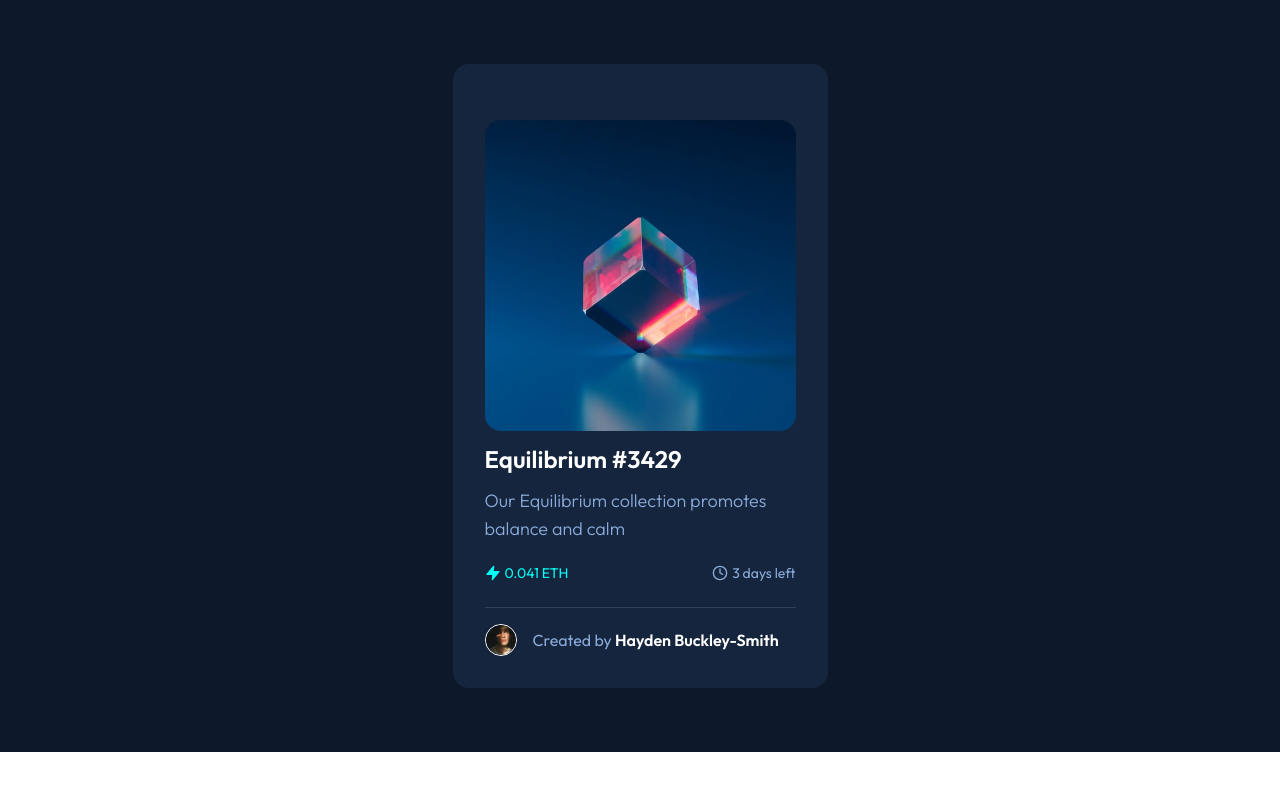
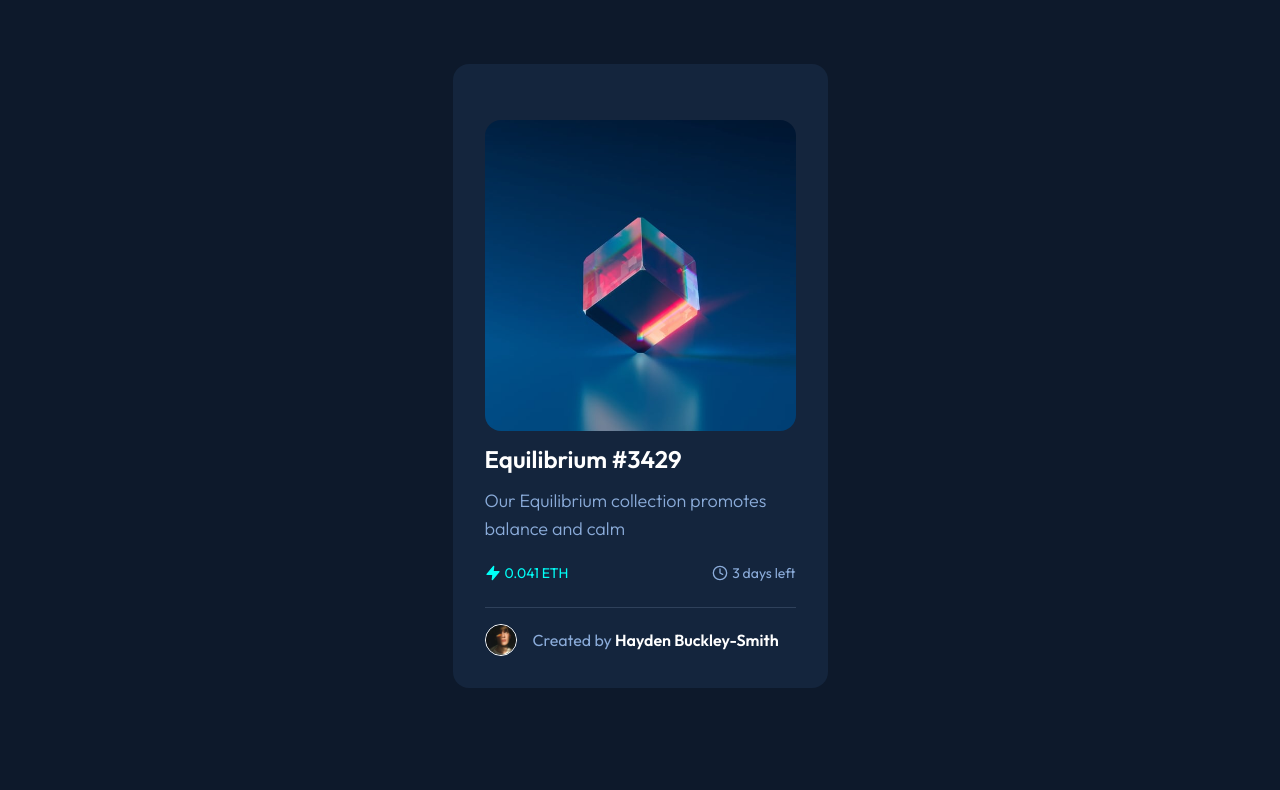
Before and after one commit to hayden-93/frontend-practice, a React (Vite) app: page / in a window 1280 px wide. Shown: the top 790 px of the page. Built offline with nearby package versions, Linux system fonts and the light colour scheme.

Commit message:
refactor: PR change - Moved the outer div within the Layout Component

```diff
--- a/src/App.tsx
+++ b/src/App.tsx
@@ -17,7 +17,6 @@ import { CardSeperator } from "./components/CardSeperator/CardSeperator";
 
 function App() {
   return (
-    <div className="bg-neutral-main-dark-blue">
     <Layout>
       <Card>
         <div className="mt-6 space-y-3">
@@ -47,7 +46,6 @@ function App() {
         </CardProfile>
       </Card>
     </Layout>
-    </div>
   );
 }
 
--- a/src/components/Layout/Layout.tsx
+++ b/src/components/Layout/Layout.tsx
@@ -6,6 +6,10 @@ interface LayoutProps {
 }
 
 export const Layout = ({ children, className }: LayoutProps) => {
-  const classes = ["max-w-screen-mobile mx-auto font-sans py-16", className].join(" ").trim();
-  return <div className={classes}>{children}</div>;
+  const classes = ["bg-neutral-main-dark-blue h-screen", className].join(" ").trim();
+  return (
+    <div className={classes}>
+      <div className="max-w-screen-mobile mx-auto font-sans py-16">{children}</div>
+    </div>
+  );
 };
```
Lines whose indentation alone changed are shown as unchanged.
